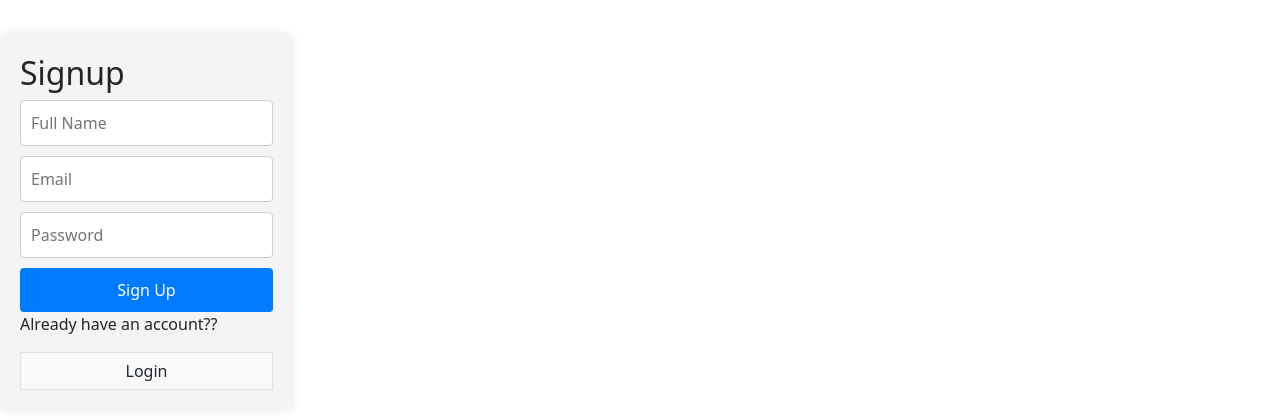
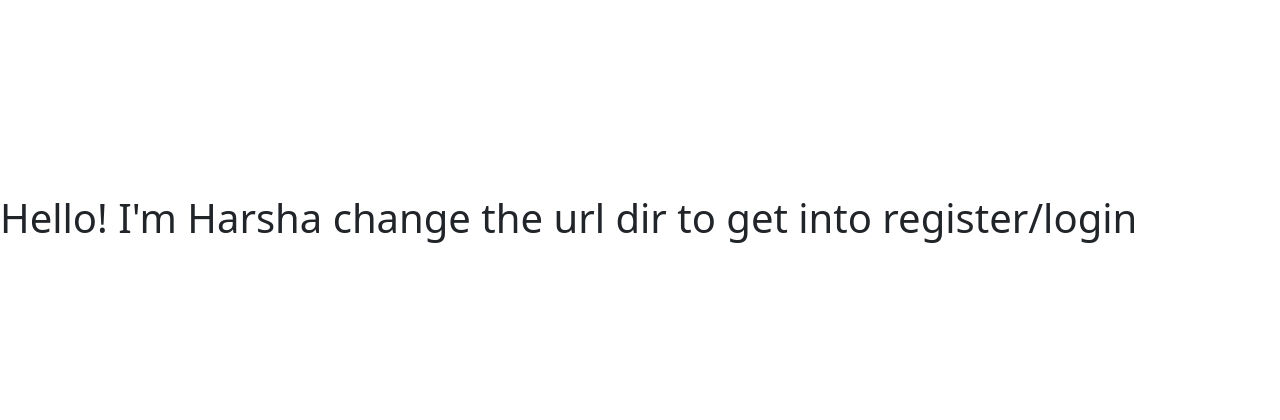
Before and after one commit to harshavardhan1905/loginDemo, a React (Vite) app in the folder LoginReact/client/: page / in a window 1280 px wide. Shown: the part 178-598 px from the top of the page. Built offline with nearby package versions, Linux system fonts and the light colour scheme.

Commit message:
app.jsx update

```diff
--- a/LoginReact/client/src/App.jsx
+++ b/LoginReact/client/src/App.jsx
@@ -10,9 +10,9 @@ function App() {
 
   return (
     <BrowserRouter>
-      {/* <h1>Hello! I'm Harsha change the url dir to get into register/login</h1> */}
+      <h1>Hello! I'm Harsha change the url dir to get into register/login</h1>
       <Routes>
-        <Route path='/' element={<SignupForm />}> </Route>
+        <Route path='/register' element={<SignupForm />}> </Route>
         <Route path='/login' element={<LoginForm />}> </Route>
       </Routes>
     </BrowserRouter>
```
